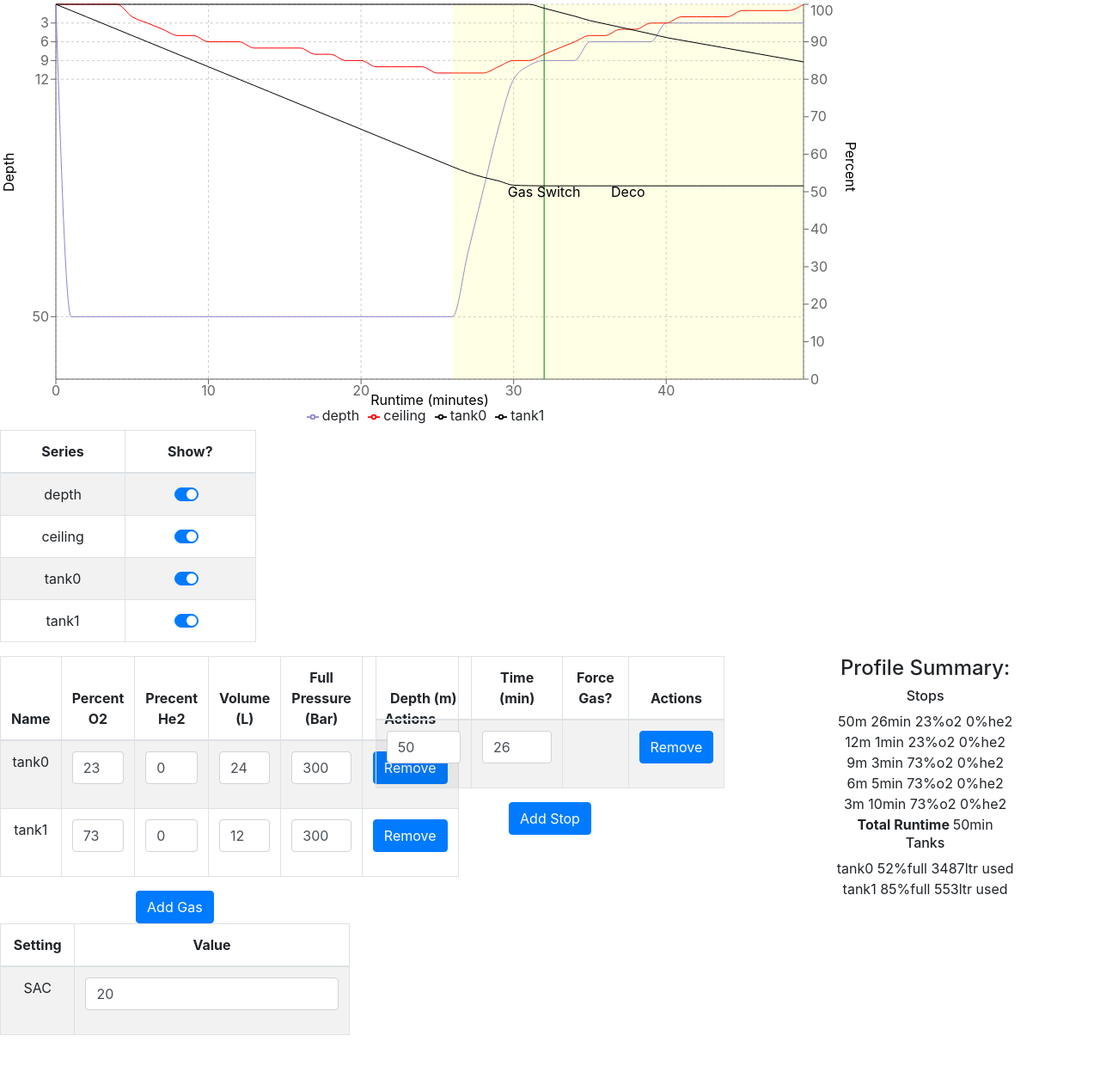
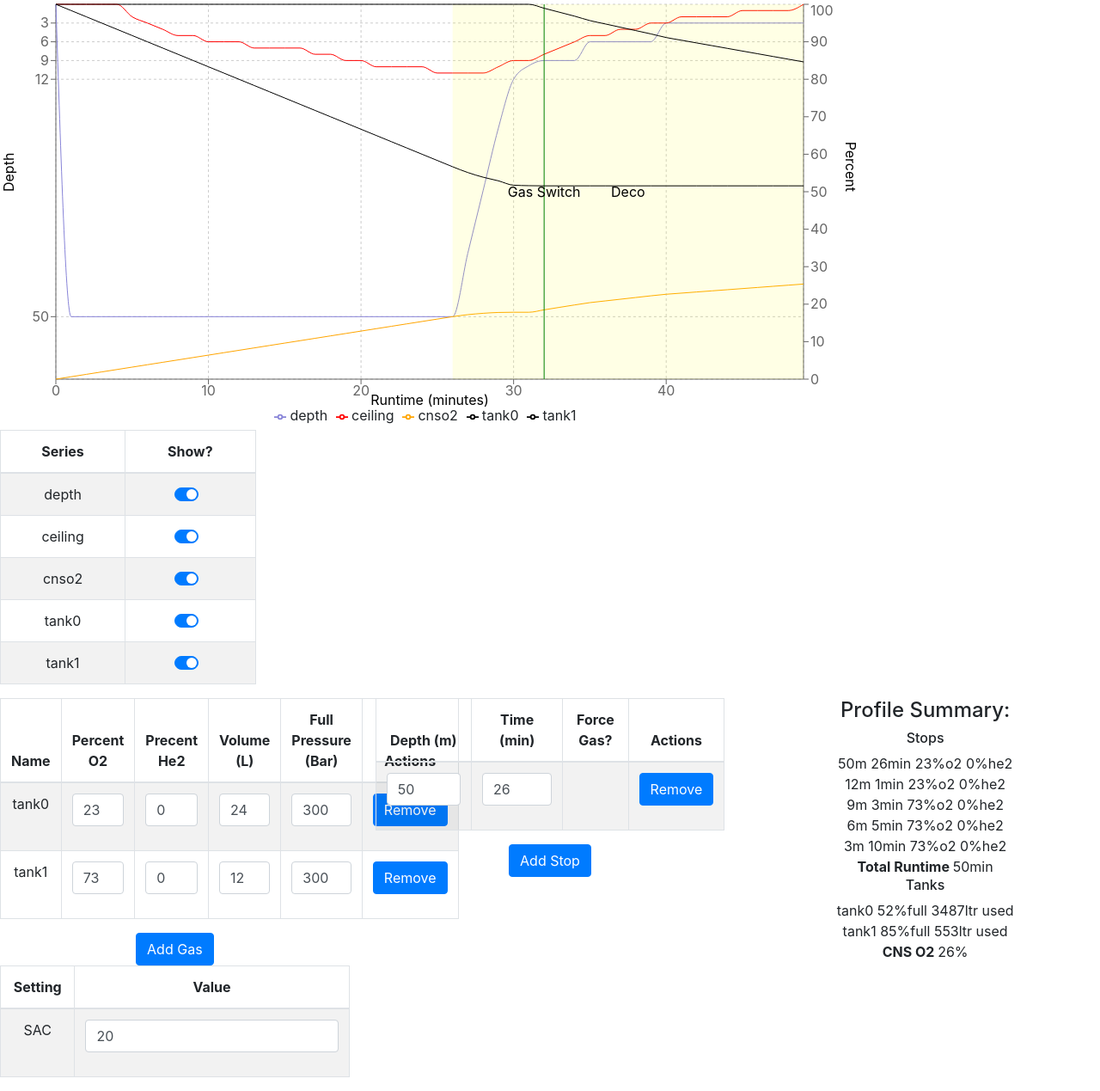
Before and after one commit to kwojcik/techplanner, a React (Create React App) app: page / in a window 1280 px wide. Shown: the whole page at 86% size. Before the commit the page ends 1220 px from the top, so only its background shows below. Built offline with nearby package versions, Linux system fonts and the light colour scheme.

Commit message:
begin integrating cnso2 into profile, currently broken

```diff
--- a/src/components/ProfileGraph/CustomTooltip.tsx
+++ b/src/components/ProfileGraph/CustomTooltip.tsx
@@ -16,6 +16,7 @@ const CustomTooltip = ({ active, payload, label }: { active: boolean; payload: {
             <p className="recharts-tooltip-label">{`Runtime: ${label}min`}</p>
             <p className="recharts-tooltip-label">{`Depth: ${payload[0].payload.depth}m`}</p>
             <p className="recharts-tooltip-label">{`Ceiling: ${payload[0].payload.ceiling}m`}</p>
+            <p className="recharts-tooltip-label">{`cnso2: ${Math.ceil(payload[0].payload.cnso2)}%`}</p>
             <p className="recharts-tooltip-label">{`Gas: o2: ${100 - payload[0].payload.gas.percentn2 - payload[0].payload.gas.percenthe2}% he2: ${payload[0].payload.gas.percenthe2}%`}</p>
             {/*sigh*/}
             {payload[0].payload.tank0 && <p className="recharts-tooltip-label">{`Tank0: ${Math.round(payload[0].payload.tank0)}%`}</p>}
--- a/src/components/ProfileGraph/index.tsx
+++ b/src/components/ProfileGraph/index.tsx
@@ -13,6 +13,7 @@ export type DataPoint = {
     depth: number
     ceiling: number
     gas: BreathingGas
+    cnso2: number
     // how
     tank0?: number;
     tank1?: number;
@@ -36,7 +37,7 @@ function diverToRechartsData(diver: Diver): DataPoint[] {
     const d = []
     for (let t = 0; t <= diver.runtime; t++) {
         const h = diver.getHistoryAt(t)
-        let dataPoint: DataPoint = { runtime: t, depth: h.depth, ceiling: h.ceiling, gas: h.tanks[h.selectedTank].gas }
+        let dataPoint: DataPoint = { runtime: t, depth: h.depth, ceiling: h.ceiling, gas: h.tanks[h.selectedTank].gas, cnso2: h.cnso2 }
         h.tanks.forEach((tank: Tank, i: number) => {
             // @ts-ignore
             dataPoint[`tank${i}`] = tank.currentPressure / tank.fullPressure * 100.0
@@ -107,6 +108,7 @@ const ProfileGraph = (props: Props) => {
                 <Legend />
                 {showSeries(selectedSeries, "depth") && <Line yAxisId='left' type="monotone" dataKey="depth" stroke="#8884d8" dot={false} isAnimationActive={false} />}
                 {showSeries(selectedSeries, "ceiling") && <Line yAxisId='left' type="monotone" dataKey="ceiling" stroke="red" dot={false} isAnimationActive={false} />}
+                {showSeries(selectedSeries, 'cnso2') && <Line yAxisId='right' type="monotone" dataKey="cnso2" stroke="orange" dot={false} isAnimationActive={false} />}
                 {hasDeco && <ReferenceArea yAxisId="left" x1={decoBeginRuntime} x2={decoEndRuntime - 1} label="Deco" fill="yellow" opacity={0.2} />}
                 {switches}
                 {tankLines}
--- a/src/components/ProfileTextual.tsx
+++ b/src/components/ProfileTextual.tsx
@@ -26,6 +26,7 @@ const ProfileTextual = (props: Props) => {
         <b>Total Runtime </b>{`${Math.ceil(props.diver.runtime)}min`}
         <h6>Tanks</h6>
         {props.diver.tanks.map((tank, i) => (<>{`tank${i} ${Math.round(tank.currentPressure / tank.fullPressure * 100.0)}%full ${Math.round((tank.fullPressure - tank.currentPressure) * tank.volume)}ltr used`} <br /></>))}
+        <b>CNS O2 </b>{`${Math.ceil(props.diver.cnso2)}%`}
     </>
 }
 
--- a/src/profile/constants.ts
+++ b/src/profile/constants.ts
@@ -1,4 +1,3 @@
-import { assert } from "console";
 import { Pressure, HalfTime, AValue, BValue, Minute } from "./types";
 export const pwater: Pressure = 0.063;
 //export const barMSW: Pressure = 0.100693064;
@@ -135,7 +134,9 @@ export function getCnsO2TimeLimit(p: Pressure): Minute {
   if (p < .6) {
     return Infinity
   }
-  assert(p <= 1.6)
+  if (p > 1.6) {
+    throw `not implemented ${p}`
+  }
 
   // find the lower bound
   let lowerBound = 0;
--- a/src/profile/diver.ts
+++ b/src/profile/diver.ts
@@ -1,7 +1,7 @@
 import { max, cloneDeep } from "lodash";
 import Compartment from "./compartment";
 import { Pressure, InspiredGas, BreathingGas, Depth, Minute, Tank } from "./types";
-import { barMSW, ATM } from "./constants";
+import { barMSW, ATM, getCnsO2TimeLimit } from "./constants";
 import Profile from './profile'
 
 export type HistoryPoint = {
@@ -10,6 +10,7 @@ export type HistoryPoint = {
   ceiling: Depth;
   selectedTank: number;
   tanks: Tank[];
+  cnso2: number;
 }
 
 export default class Diver {
@@ -22,6 +23,7 @@ export default class Diver {
   history: HistoryPoint[]
   runtime: number;
   sac: number;
+  cnso2: number;
 
   constructor(
     pn2: Pressure,
@@ -32,7 +34,8 @@ export default class Diver {
       // allow ambient pressure to be set for safety or altitude
       atm: Pressure,
       depth: Depth,
-    } = { atm: ATM, depth: 0 }
+      cnso2: number,
+    } = { atm: ATM, depth: 0, cnso2: 0 }
   ) {
     for (let i = 0; i < 16; i++) {
       this.compartments.push(new Compartment(pn2, phe2, i));
@@ -41,10 +44,12 @@ export default class Diver {
     this.atm = options.atm;
     this.sac = sac;
     this.depth = options.depth
-    this.history = [{ depth: this.depth, t: 0, ceiling: this.deepestToleratedDepth, tanks: cloneDeep(this.tanks), selectedTank: this.selectedTank }]
+    this.cnso2 = options.cnso2
+    this.history = [{ depth: this.depth, t: 0, ceiling: this.deepestToleratedDepth, tanks: cloneDeep(this.tanks), selectedTank: this.selectedTank, cnso2: this.cnso2 }]
     this.runtime = 0
   }
   expose(profile: Profile) {
+    console.log(profile)
     for (let i = 0; i < profile.stops.length; i++) {
       const currentStep = profile.stops[i];
       for (let minuteOfStop = 0; minuteOfStop < currentStep.t; minuteOfStop++) {
@@ -65,13 +70,22 @@ export default class Diver {
 
         this.depth = currentStep.d;
         this.runtime += timeAtStep
+
+        // update cnso2
+        const currentGasPercentO2 = 100 - this.currentGas.percenthe2 - this.currentGas.percentn2
+        const currentGasPPO2 = currentGasPercentO2 / 100.0 * pAmb
+        console.log('current', this.currentGas, 'depth', this.depth, 'pamb', pAmb, 'currentppo2', currentGasPPO2, 'time', timeAtStep)
+        const percentExposed = timeAtStep / getCnsO2TimeLimit(currentGasPPO2) * 100
+        this.cnso2 += percentExposed
+
         this.history.push(
           {
             depth: this.depth,
             t: this.runtime,
             ceiling: this.deepestToleratedDepth,
             selectedTank: this.selectedTank,
-            tanks: cloneDeep(this.tanks)
+            tanks: cloneDeep(this.tanks),
+            cnso2: this.cnso2
           })
       }
     }
```
Also changed, not shown: 1 other file (tests, documents, lock files or other folders).
